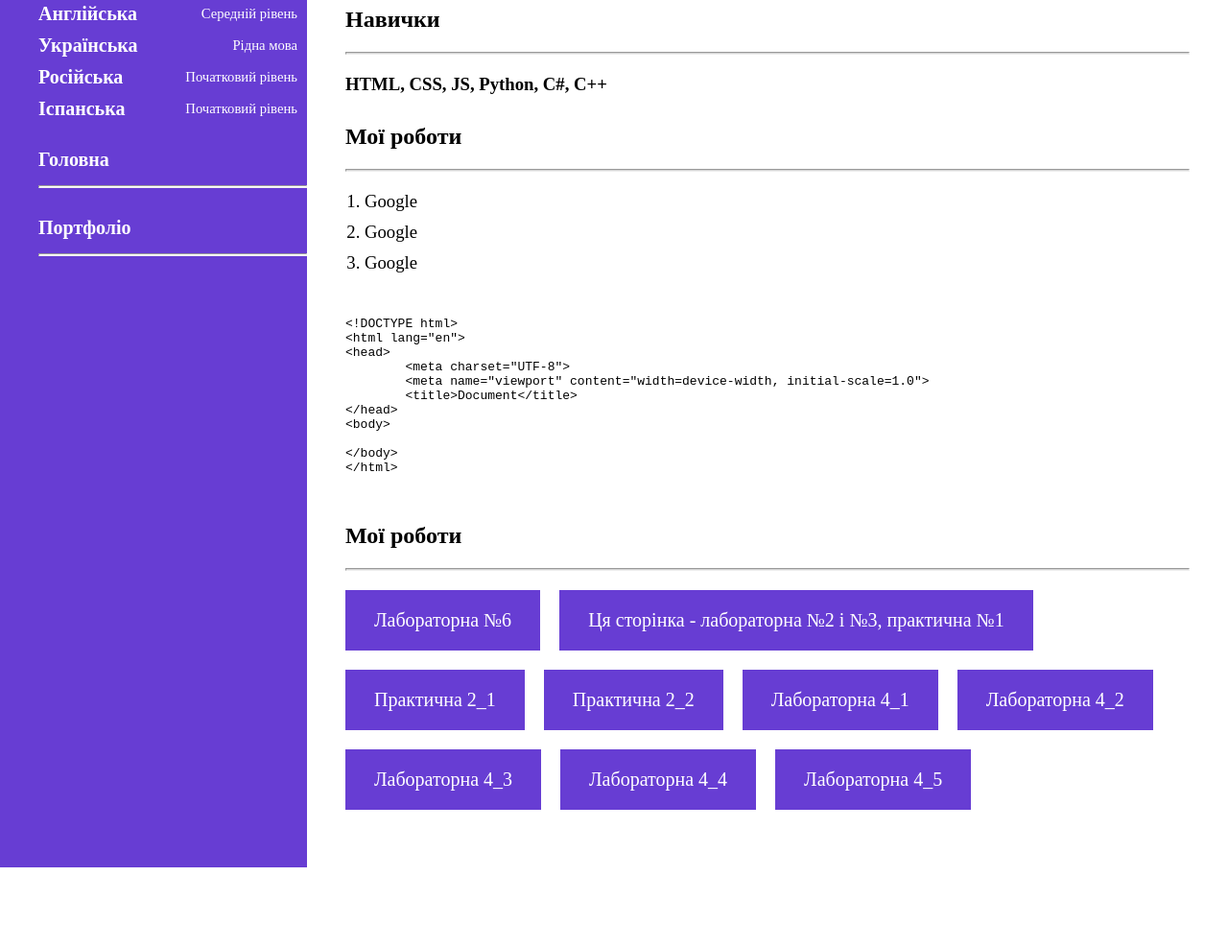
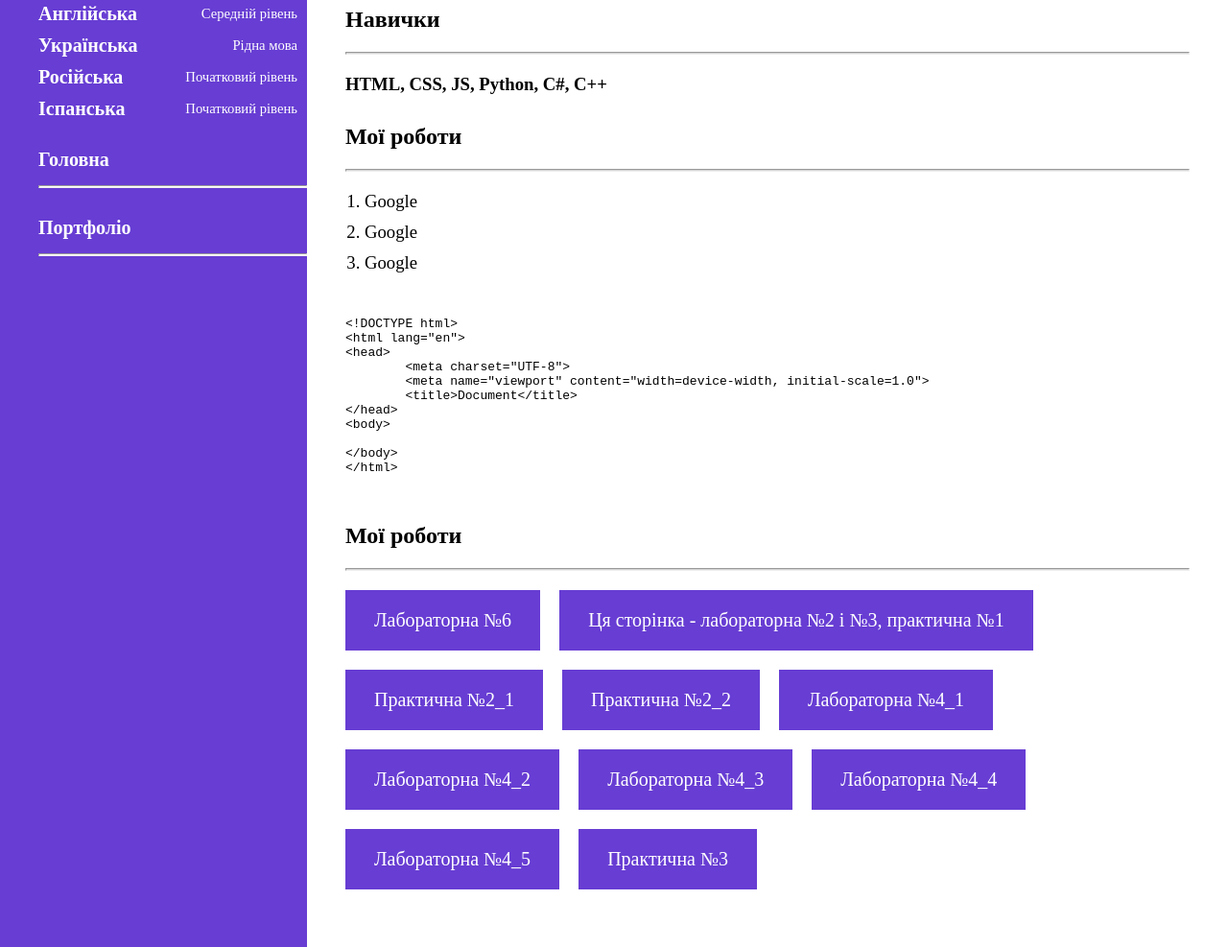
Before and after one commit to Sasha-Yabluko/Sasha-Yabluko.github.io, a plain HTML site: page index.html in a window 1280 px wide. Shown: the part 1036-2023 px from the top of the page at 96% size. Before the commit the page ends 1940 px from the top, so only its background shows below. Drawn offline with Linux system fonts and the light colour scheme.

Commit message:
Update index.html

```diff
--- a/index.html
+++ b/index.html
@@ -212,13 +212,14 @@
                 <div class="box_content">
                     <a href="lr6/index.html" target="_blank" rel="noopener noreferrer">Лабораторна №6</a>
                     <a href="#">Ця сторінка - лабораторна №2 і №3, практична №1</a>
-                    <a href="pr2/task_lemon/index.html" target="_blank" rel="noopener noreferrer">Практична 2_1</a>
-                    <a href="pr2/task_mriya/cossacs.html" target="_blank" rel="noopener noreferrer">Практична 2_2</a>
-                    <a href="lr4/task1/index.html" target="_blank" rel="noopener noreferrer">Лабораторна 4_1</a>
-                    <a href="lr4/task2/index.html" target="_blank" rel="noopener noreferrer">Лабораторна 4_2</a>
-                    <a href="lr4/task3/index.html" target="_blank" rel="noopener noreferrer">Лабораторна 4_3</a>
-                    <a href="lr4/task4/index.html" target="_blank" rel="noopener noreferrer">Лабораторна 4_4</a>
-                    <a href="lr4/task5/index.html" target="_blank" rel="noopener noreferrer">Лабораторна 4_5</a>
+                    <a href="pr2/task_lemon/index.html" target="_blank" rel="noopener noreferrer">Практична №2_1</a>
+                    <a href="pr2/task_mriya/cossacs.html" target="_blank" rel="noopener noreferrer">Практична №2_2</a>
+                    <a href="lr4/task1/index.html" target="_blank" rel="noopener noreferrer">Лабораторна №4_1</a>
+                    <a href="lr4/task2/index.html" target="_blank" rel="noopener noreferrer">Лабораторна №4_2</a>
+                    <a href="lr4/task3/index.html" target="_blank" rel="noopener noreferrer">Лабораторна №4_3</a>
+                    <a href="lr4/task4/index.html" target="_blank" rel="noopener noreferrer">Лабораторна №4_4</a>
+                    <a href="lr4/task5/index.html" target="_blank" rel="noopener noreferrer">Лабораторна №4_5</a>
+                    <a href="project_task/index.html" target="_blank" rel="noopener noreferrer">Практична №3</a>
                 </div>
             </section>
         </main>
```
